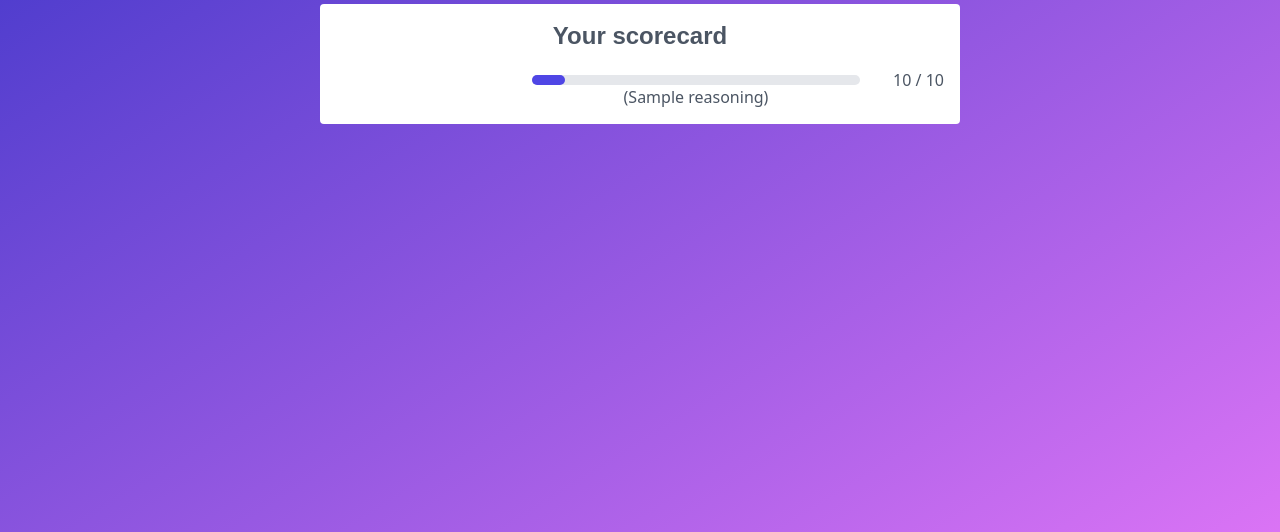
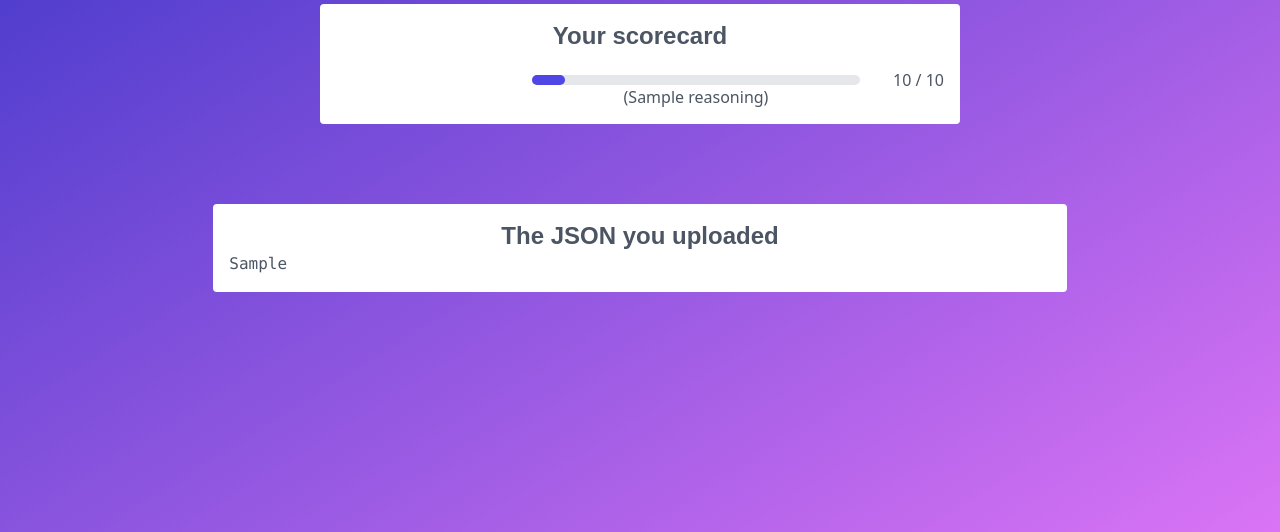
Before and after one commit to ericaabrahms/sbom-scorecard-website, a Flask app: template templates/scorecard.html in a window 1280 px wide. Shown: the part 136-668 px from the top of the page. Run offline with Flask 2, Linux system fonts and the light colour scheme; the template is opened without the code that fills it: most values are stand-ins (such as "Sample title", 1, 10 or a date in 2020); style sheets or scripts are compiled from the project's sources; some web fonts are replaced.

Commit message:
Render json that was uploaded. Fixes #9

```diff
--- a/app.py
+++ b/app.py
@@ -117,7 +117,12 @@ def score():
     # TODO: FIX THIS json file being loaded. That's wrong.
     score_data = json.loads(json_file)
 
-  return render_template('scorecard.html', score_data=score_data, add_spaces_to_name=add_spaces_to_name)
+  return render_template(
+    'scorecard.html',
+    score_data=score_data,
+    add_spaces_to_name=add_spaces_to_name,
+    json_data=json.dumps(json.loads(the_json), indent=4),
+  )
   # return Response(json_file, mimetype='application/json')
 
   # 1. Serve static files
--- a/templates/scorecard.html
+++ b/templates/scorecard.html
@@ -28,5 +28,17 @@
         </div>
       </div>
     </div>
+
+    <div class="grid grid-cols-12">
+      <div class="col-span-8 col-start-3">
+
+        <div class="rounded bg-white dark:bg-indigo-900 mt-20 p-4 text-gray-600 dark:text-gray-200">
+          <h2 class="text-2xl font-bold text-center">The JSON you uploaded</h2>
+          {# TODO: Truncate this somehow for massive files? #}
+          <pre>{{ json_data }}</pre>
+        </div>
+
+      </div>
+    </div>
   </body>
 </html>
```
